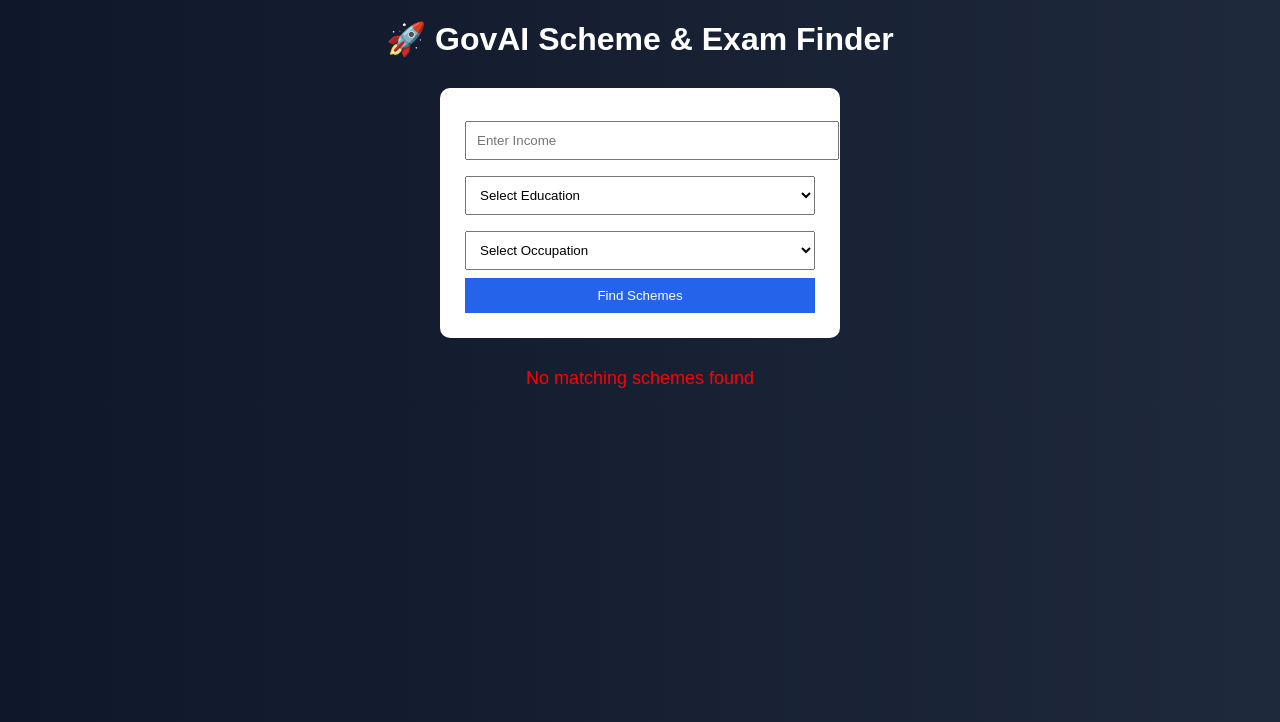
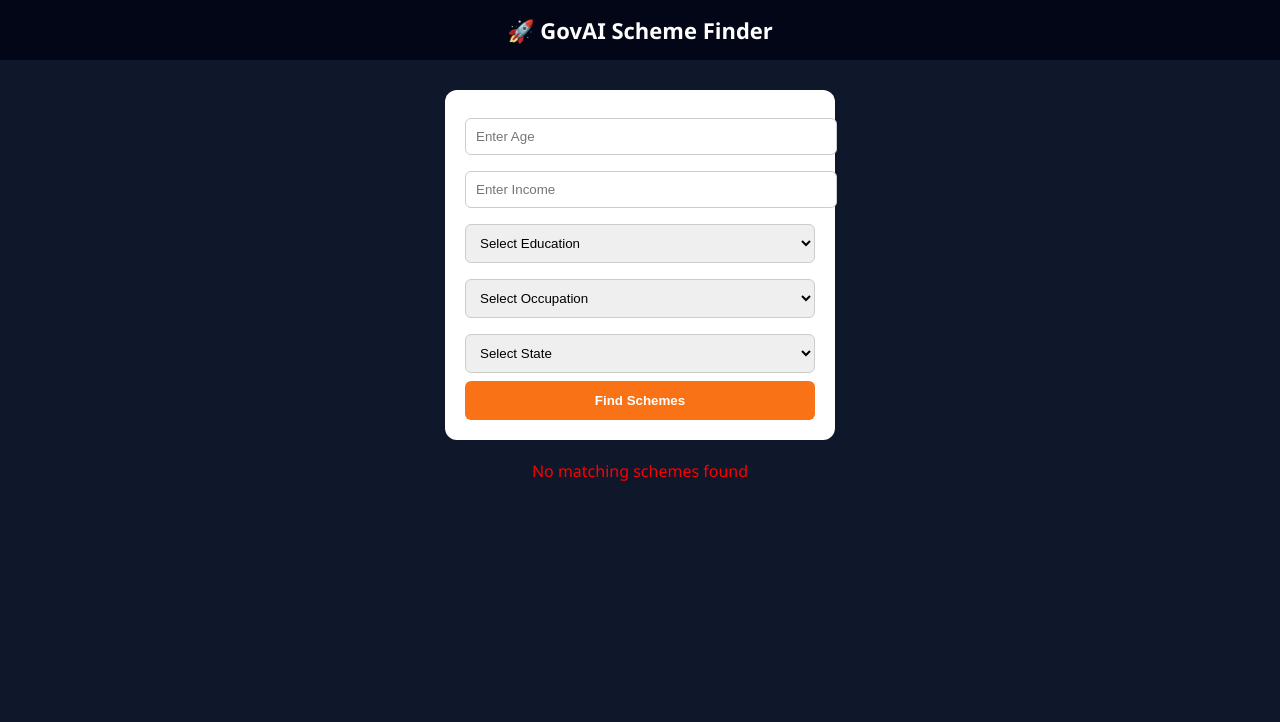
Before and after one commit to Zakhu23/gov-AIfinder, a Flask app: page / in a window 1280 px wide. Shown: the top 722 px of the page. Run offline with Flask 3, Linux system fonts and the light colour scheme.

Commit message:
Update index.html

```diff
--- a/templates/index.html
+++ b/templates/index.html
@@ -2,39 +2,53 @@
 <html>
 <head>
     <title>GovAI Finder</title>
+
     <style>
         body {
-            font-family: Arial;
-            background: linear-gradient(to right, #0f172a, #1e293b);
+            font-family: 'Segoe UI';
+            margin: 0;
+            background: #0f172a;
             color: white;
-            text-align: center;
         }
 
-        h1 {
-            margin-top: 20px;
+        header {
+            background: #020617;
+            padding: 15px;
+            text-align: center;
+            font-size: 22px;
+            font-weight: bold;
         }
 
-        .box {
+        .container {
+            display: flex;
+            justify-content: center;
+            margin-top: 30px;
+        }
+
+        .form-box {
             background: white;
             color: black;
-            padding: 25px;
-            border-radius: 10px;
+            padding: 20px;
+            border-radius: 12px;
             width: 350px;
-            margin: 30px auto;
         }
 
         input, select {
             width: 100%;
             padding: 10px;
             margin: 8px 0;
+            border-radius: 6px;
+            border: 1px solid #ccc;
         }
 
         button {
-            padding: 10px;
-            background: #2563eb;
+            width: 100%;
+            padding: 12px;
+            background: #f97316;
             color: white;
             border: none;
-            width: 100%;
+            border-radius: 6px;
+            font-weight: bold;
             cursor: pointer;
         }
 
@@ -42,7 +56,7 @@
             display: flex;
             flex-wrap: wrap;
             justify-content: center;
-            margin-top: 20px;
+            margin: 30px;
         }
 
         .card {
@@ -51,8 +65,8 @@
             width: 250px;
             margin: 10px;
             padding: 15px;
-            border-radius: 10px;
-            box-shadow: 0 0 10px rgba(0,0,0,0.3);
+            border-radius: 12px;
+            box-shadow: 0 5px 15px rgba(0,0,0,0.3);
         }
 
         .card h3 {
@@ -60,27 +74,32 @@
         }
 
         .apply-btn {
-            display: inline-block;
-            padding: 8px 12px;
             background: green;
             color: white;
+            padding: 8px 10px;
             text-decoration: none;
-            border-radius: 5px;
+            border-radius: 6px;
+            display: inline-block;
         }
 
         .no-result {
+            text-align: center;
+            margin-top: 20px;
             color: red;
-            font-size: 18px;
         }
     </style>
 </head>
 
 <body>
 
-<h1>🚀 GovAI Scheme & Exam Finder</h1>
+<header>🚀 GovAI Scheme Finder</header>
 
-<div class="box">
+<div class="container">
+<div class="form-box">
+
 <form method="POST">
+
+<input type="number" name="age" placeholder="Enter Age" required>
 
 <input type="number" name="income" placeholder="Enter Income" required>
 
@@ -97,8 +116,51 @@
 <option>Unemployed</option>
 </select>
 
+<select name="state">
+<option value="">Select State</option>
+<option>Andhra Pradesh</option>
+<option>Arunachal Pradesh</option>
+<option>Assam</option>
+<option>Bihar</option>
+<option>Chhattisgarh</option>
+<option>Goa</option>
+<option>Gujarat</option>
+<option>Haryana</option>
+<option>Himachal Pradesh</option>
+<option>Jharkhand</option>
+<option>Karnataka</option>
+<option>Kerala</option>
+<option>Madhya Pradesh</option>
+<option>Maharashtra</option>
+<option>Manipur</option>
+<option>Meghalaya</option>
+<option>Mizoram</option>
+<option>Nagaland</option>
+<option>Odisha</option>
+<option>Punjab</option>
+<option>Rajasthan</option>
+<option>Sikkim</option>
+<option>Tamil Nadu</option>
+<option>Telangana</option>
+<option>Tripura</option>
+<option>Uttar Pradesh</option>
+<option>Uttarakhand</option>
+<option>West Bengal</option>
+
+<option>Andaman and Nicobar Islands</option>
+<option>Chandigarh</option>
+<option>Dadra and Nagar Haveli and Daman and Diu</option>
+<option>Delhi</option>
+<option>Lakshadweep</option>
+<option>Puducherry</option>
+<option>Ladakh</option>
+<option>Jammu and Kashmir</option>
+</select>
+
 <button type="submit">Find Schemes</button>
+
 </form>
+</div>
 </div>
 
 {% if results %}
```
Lines whose indentation alone changed are shown as unchanged.
